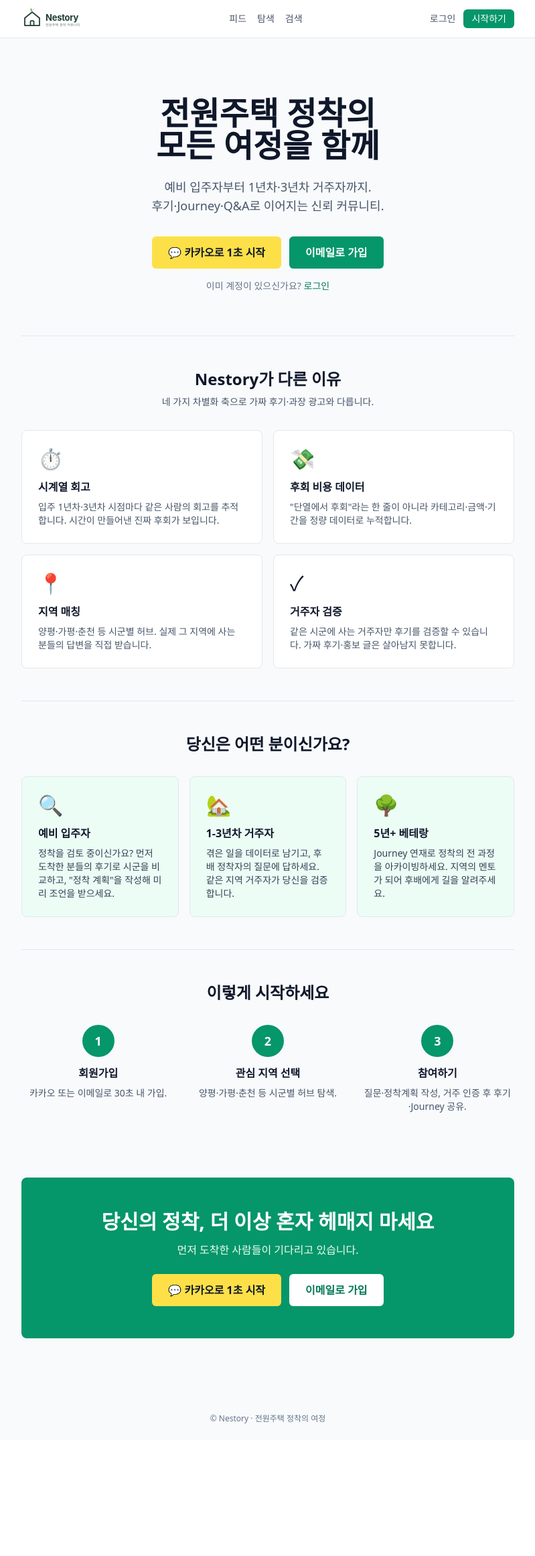
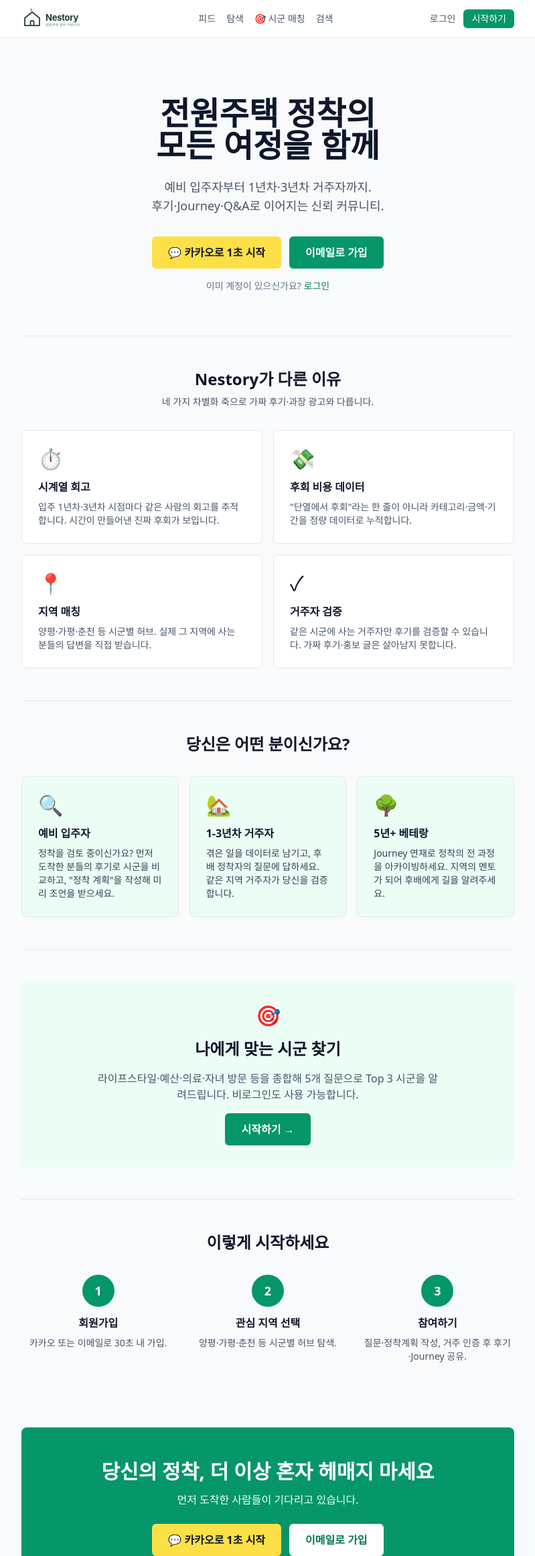
Before and after one commit to YawnsDuzin/nestory, a FastAPI app: template app/templates/pages/home.html in a window 1280 px wide. Shown: the top 2323 px of the page at 67% size, without its empty margins (240-1039 px from the left). Before the commit the page ends 2125 px from the top, so only its background shows below. Run offline with FastAPI, Linux system fonts and the light colour scheme; the template is opened without the code that fills it, so the values that code supplies are empty; parts of the project's set-up code (start-up, migrations or seed data) failed here and were passed over; some libraries are stand-ins or nearby versions.

Commit message:
feat(ui): add wizard entry from home + nav
비로그인 hero 하단 CTA + 로그인 dashboard 카드 + nav 링크.

Refs: docs/superpowers/specs/2026-05-08-nestory-region-match-wizard-design.md §8

```diff
--- a/app/templates/components/nav.html
+++ b/app/templates/components/nav.html
@@ -7,6 +7,7 @@
     <div class="hidden sm:flex items-center gap-4 text-sm text-slate-600">
       <a href="/feed" class="hover:text-slate-900">피드</a>
       <a href="/discover" class="hover:text-slate-900">탐색</a>
+      <a href="/match/wizard" class="hover:text-slate-900">🎯 시군 매칭</a>
       <a href="/search" class="hover:text-slate-900">검색</a>
     </div>
     <div class="flex items-center gap-3 text-sm">
--- a/app/templates/pages/home.html
+++ b/app/templates/pages/home.html
@@ -63,6 +63,18 @@
           <a href="/discover" class="text-emerald-700 hover:underline">Journey 탐색하기</a>
         </p>
       {% endif %}
+    </section>
+
+    {# Region Match Wizard 진입 — 신규 사용자가 관심 시군 발견 안 했을 때 #}
+    <section class="space-y-3 border-t border-slate-200 pt-6">
+      <h2 class="text-lg font-semibold">🎯 나에게 맞는 시군 찾기</h2>
+      <a href="/match/wizard"
+         class="block rounded border bg-emerald-50 p-4 hover:bg-emerald-100">
+        <p class="font-semibold text-slate-900">5개 질문으로 Top 3 추천</p>
+        <p class="text-sm text-slate-700 mt-1">
+          라이프스타일을 분석해 가장 잘 맞는 시군을 알려드립니다.
+        </p>
+      </a>
     </section>
 
     {# Dynamic: recommended region hubs #}
@@ -189,6 +201,24 @@
     </div>
   </section>
 
+  {# 3.5. Region Match Wizard CTA #}
+  <section class="py-12 border-t border-slate-200">
+    <div class="rounded-lg bg-emerald-50 p-8 text-center space-y-4">
+      <p class="text-3xl">🎯</p>
+      <h2 class="text-2xl font-bold text-slate-900">
+        나에게 맞는 시군 찾기
+      </h2>
+      <p class="text-slate-600 max-w-lg mx-auto">
+        라이프스타일·예산·의료·자녀 방문 등을 종합해 5개 질문으로 Top 3 시군을 알려드립니다.
+        비로그인도 사용 가능합니다.
+      </p>
+      <a href="/match/wizard"
+         class="inline-block rounded-md bg-emerald-600 px-6 py-3 font-semibold text-white hover:bg-emerald-700">
+        시작하기 →
+      </a>
+    </div>
+  </section>
+
   {# 4a. 지금 활발한 시군 (dynamic) #}
   {% if data.recommended_regions %}
   <section class="py-12 border-t border-slate-200">
```
